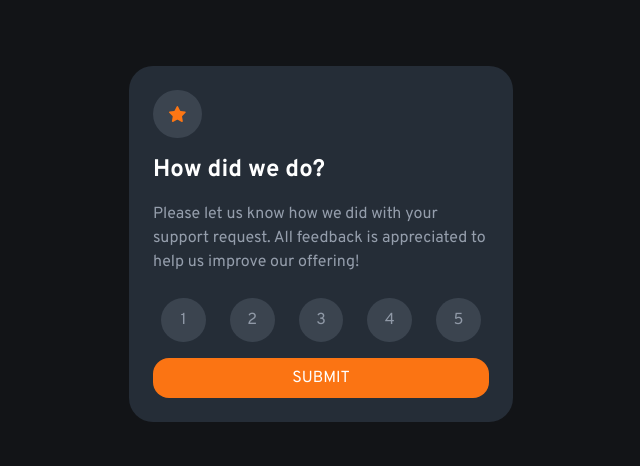
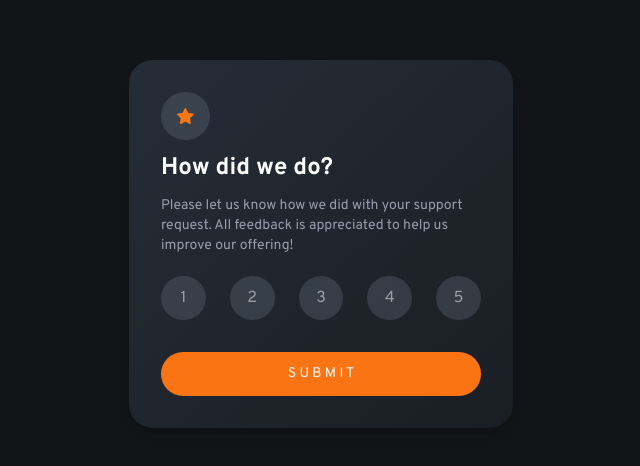
Before and after one commit to LloydB95/Interactive-Rating-Component, a website: page index.html in a window 1280 px wide. Shown: the part 156-622 px from the top of the page, without its empty margins (319-959 px from the left). Drawn offline with nearby package versions, Linux system fonts and the light colour scheme.

Commit message:
added buttons and aligned

```diff
--- a/index.html
+++ b/index.html
@@ -16,34 +16,50 @@
 <body class="flex items-center justify-center w-screen h-screen text-white font-overpass bg-vdark-blue">
 
     <!-- Rating state start -->
-    <div class="max-w-sm p-6 rounded-3xl bg-dark-blue">
+    <div class="max-w-sm p-8 shadow-lg rounded-3xl bg-gradient-to-br from-dark-blue to-dark-blue/40">
 
         <div class="p-4 rounded-full max-w-fit bg-medium-grey/25">
             <img src="./images/icon-star.svg" alt="">
         </div>
 
-        <h1 class="py-4 text-2xl font-bold"> How did we do? </h1>
+        <h1 class="py-3 text-2xl font-bold"> How did we do? </h1>
 
-        <p class="pb-4 text-light-grey">
+        <p class="pb-5 text-sm text-light-grey">
             Please let us know how we did with your support request. All feedback is appreciated
             to help us improve our offering!
         </p>
 
-        <div class="grid grid-cols-5 gap-6 p-2 pb-4 text-center text-light-grey/95">
-            <div class="flex items-center justify-center rounded-full aspect-square bg-medium-grey/25"> 1 </div>
+        <div class="grid grid-cols-5 gap-6 pb-8 text-center text-white/50">
+            <button
+                class="flex items-center justify-center rounded-full aspect-square bg-medium-grey/25 hover:bg-orange hover:text-white">
+                1
+            </button>
 
-            <div class="flex items-center justify-center rounded-full aspect-square bg-medium-grey/25"> 2 </div>
+            <button
+                class="flex items-center justify-center rounded-full aspect-square bg-medium-grey/25 hover:bg-orange hover:text-white">
+                2
+            </button>
 
-            <div class="flex items-center justify-center rounded-full aspect-square bg-medium-grey/25"> 3 </div>
+            <button
+                class="flex items-center justify-center rounded-full aspect-square bg-medium-grey/25 hover:bg-orange hover:text-white">
+                3
+            </button>
 
-            <div class="flex items-center justify-center rounded-full aspect-square bg-medium-grey/25"> 4 </div>
+            <button
+                class="flex items-center justify-center rounded-full aspect-square bg-medium-grey/25 hover:bg-orange hover:text-white">
+                4
+            </button>
 
-            <div class="flex items-center justify-center rounded-full aspect-square bg-medium-grey/25"> 5 </div>
+            <button
+                class="flex items-center justify-center rounded-full aspect-square bg-medium-grey/25 hover:bg-orange hover:text-white">
+                5
+            </button>
         </div>
 
 
-        <div class="p-2 text-center rounded-2xl bg-orange">
-            <button> SUBMIT </button>
+        <div class="flex items-center justify-center">
+            <button class="w-full p-3 text-sm text-center rounded-3xl bg-orange hover:bg-white hover:text-orange">
+                S U B M I T</button>
         </div>
     </div>
 
```
Also changed, not shown: tailwind.css.
